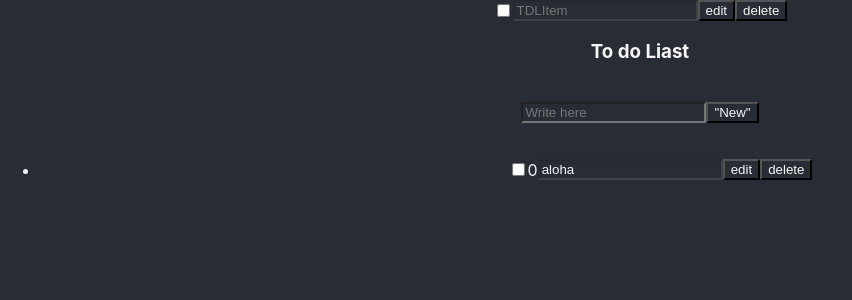
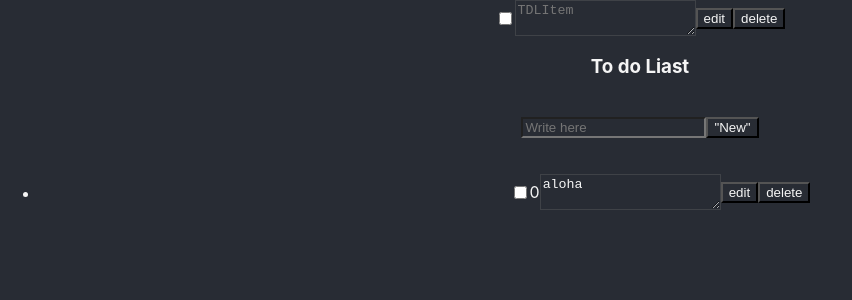
Before and after one commit to LidesSam/React-TDLIst, a React (Create React App) app: page / in a window 1280 px wide. Shown: the top 300 px of the page, without its empty margins (0-852 px from the left). Built offline with nearby package versions, Linux system fonts and the light colour scheme.

Commit message:
protoype 5

```diff
--- a/src/App.js
+++ b/src/App.js
@@ -1,4 +1,5 @@
 import logo from './logo.svg';
+
 import './App.css';
 
 import React,{Component} from 'react';
@@ -78,24 +79,42 @@ class App extends Component {
   }
 
   deleteItem(id) {
-    console.log("delete" +id)
+
     // copy current list of items
     const list = [...this.state.list];
     // filter out the item being deleted
     const updatedList = list.filter(item => item.id !== id);
 
     this.setState({ list: updatedList });
+
   }
+
+  editItem(id) {
+    console.log("edit" +id)
+
+    // promt instead of a Modal(pop-up), simply because was quick to made
+    // previst to be change to a modal(pop up) in the near future.
+    const newvalue=prompt("New value ")
+    return newvalue;
+
+
+
+  }
+
 
   render() {
     return (
     <div className="App">
+
+
+
       <Router>
 
           <React.Fragment>
 
 
           <ItemTDL/>
+
 
           </React.Fragment>
 
@@ -136,7 +155,7 @@ class App extends Component {
               return (
                 <li key={item.id}>
 
-                  <ItemTDL id ={item.id} value ={item.value} callbackDel ={()=>this.deleteItem(item.id)}/>
+                  <ItemTDL id ={item.id} value ={item.value} callbackDel ={()=>this.deleteItem(item.id)} callbackEdit={()=>this.editItem(item.id)}/>
 
                 </li>
               );
--- a/src/Components/Item-tdl.js
+++ b/src/Components/Item-tdl.js
@@ -1,24 +1,11 @@
-import React from 'react';
+import React,{Component} from 'react';
 
 
 
 import '../App.css';
 
-class ItemTDL extends React.Component {
-/*
+class ItemTDL extends Component {
 
-    constructor(props) {
-        super(props);
-
-        this.state = {
-            id: props.id,
-            inEdit: false,
-            value: props.value,
-            callbackDel:  props.callbackDel
-
-        }
-
-    }*/
     constructor(props) {
         super(props);
 
@@ -26,6 +13,7 @@ class ItemTDL extends React.Component {
             id: props.id,
             value: props.value,
             callbackDel:  props.callbackDel,
+            callbackEdit:  props.callbackEdit,
             inEdit: false
 
 
@@ -34,18 +22,20 @@ class ItemTDL extends React.Component {
     }
 
     updateValue(Value) {
-        this.state.value = Value
-
+        if(this.state.inEdit){
+         this.state.value = Value
+        }
     }
 
     inEditMode() {
 
-        return !this.state.inEdit;
+        return this.state.inEdit;
     }
 
     handleClick() {
 
     }
+
     enabledEditMode() {
 
         this.state.inEdit = true;
@@ -53,9 +43,23 @@ class ItemTDL extends React.Component {
         vinput.disabled= !this.state.inEdit
 
     }
+    editPressed() {
+        if (typeof this.state.callbackEdit == 'function') {
+            console.log("v1:"+this.state.value)
+            this.state.value= this.state.callbackEdit(this.state.id)
+            var vinput=document.getElementById("valueInput"+this.state.id)
+            vinput.value= this.state.value
+
+        } else {
+           console.log("no set edit press")
+        }
+
+
+    }
+
     deleteitself() {
         if (typeof this.state.callbackDel == 'function') {
-            console.log("tdl:"+this.state.id)
+
             this.state.callbackDel(this.state.id)
         } else {
            console.log("no set delete callback")
@@ -72,18 +76,23 @@ class ItemTDL extends React.Component {
 
                 <input type="checkbox" id="cbox" value="first_checkbox"></input>
                 <span>{this.state.id} </span>
-                <input id = {"valueInput"+this.state.id} type="text" placeholder="TDLItem"
+                <textarea id = {"valueInput"+this.state.id} type="text" placeholder="TDLItem"
 
-                    disabled={this.inEditMode()}
+                    disabled={true}
 
                     onChange={e => this.updateValue(e.target.value)}
                     value={this.state.value}
                 >
 
-                </input>
+                </textarea>
 
+                {/*<button className="editBtn"
+                    onClick={() => this.enabledEditMode()}
+                >
+                    edit
+        </button>*/}
                 <button className="editBtn"
-                    onClick={() => this.enabledEditMode()}
+                    onClick={() => this.editPressed()}
                 >
                     edit
                 </button>
```
Also changed, not shown: src/adtionalnotes.txt.
